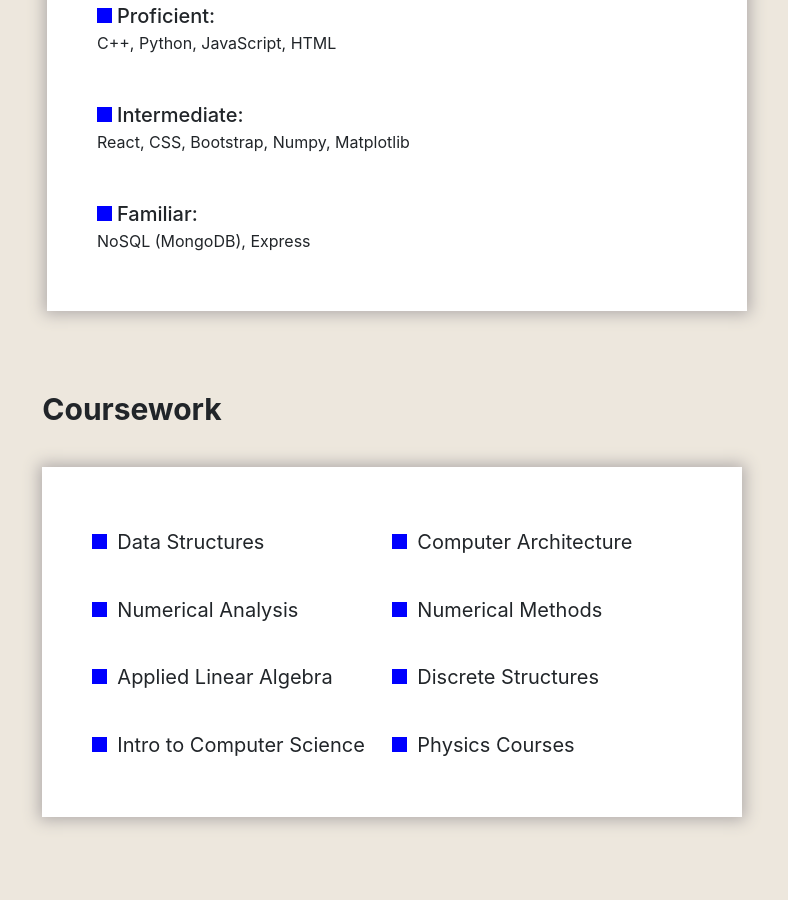
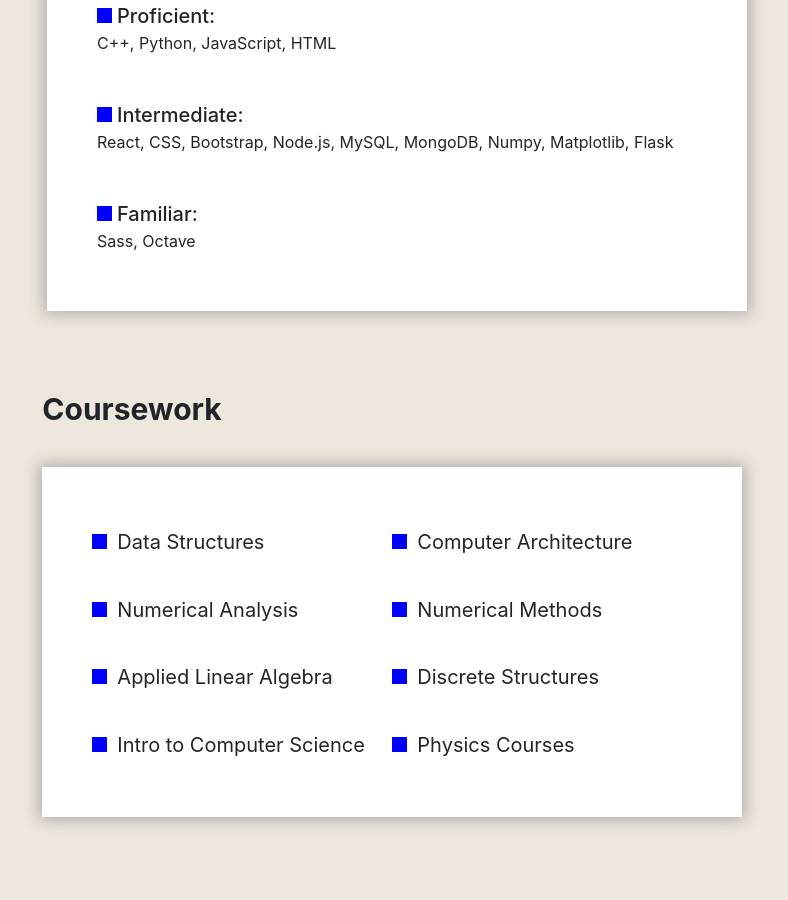
Before and after one commit to cornman00/portfolio, a React (Create React App) app: page /resume in a window 1280 px wide. Shown: the part 920-1820 px from the top of the page, without its empty margins (243-1031 px from the left). Built offline with nearby package versions, Linux system fonts and the light colour scheme.

Commit message:
updated skills

```diff
--- a/src/components/Resume/ResumeMain.js
+++ b/src/components/Resume/ResumeMain.js
@@ -56,7 +56,8 @@
               <div className="proficiency-bullet"></div>
               <div className="proficiency-tag">Intermediate: </div>
               <p className="intermediate-list">
-                React, CSS, Bootstrap, Numpy, Matplotlib
+                React, CSS, Bootstrap, Node.js, MySQL, MongoDB, Numpy,
+                Matplotlib, Flask
               </p>
             </div>
 
@@ -64,7 +65,7 @@
               <span>
                 <div className="proficiency-bullet"></div>
                 <div className="proficiency-tag">Familiar: </div>
-                <p className="familiar-list"> NoSQL (MongoDB), Express</p>
+                <p className="familiar-list"> Sass, Octave </p>
               </span>
             </div>
           </div>
```
